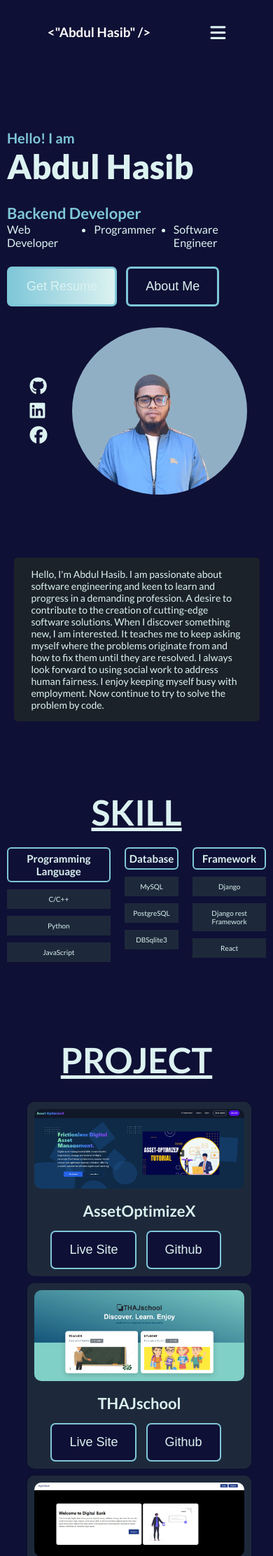
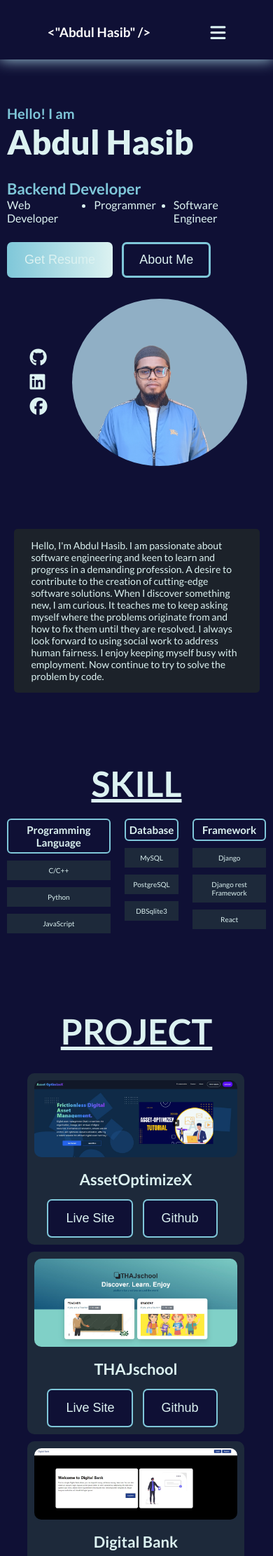
Before and after one commit to abdulHasib2030/portfolio, a Django app: page / in a window 390 px wide. Shown: the top 2224 px of the page at 70% size. Run offline with Django 4.2, Linux system fonts and the light colour scheme.

Commit message:
fixed navbar

```diff
--- a/portfolio/first_app/templates/base.html
+++ b/portfolio/first_app/templates/base.html
@@ -15,7 +15,7 @@
 </head>
 
 <body>
-  {% include 'message.html' %}
+{% include 'message.html' %}
 
   <!-- navber Start -->
   <section id="nav_main">
@@ -85,7 +85,7 @@
     </div>
 
     <div class="about_me" id="about-us">
-      <p>Hello, I'm Abdul Hasib. I am passionate about software engineering and keen to learn and progress in a demanding profession. A desire to contribute to the creation of cutting-edge software solutions. When I discover something new, I am interested. It teaches me to keep asking myself where the problems originate from and how to fix them until they are resolved. I always look forward to using social work to address human fairness. I enjoy keeping myself busy with employment. Now continue to try to solve the problem by code.</p>
+      <p>Hello, I'm Abdul Hasib. I am passionate about software engineering and keen to learn and progress in a demanding profession. A desire to contribute to the creation of cutting-edge software solutions. When I discover something new, I am curious. It teaches me to keep asking myself where the problems originate from and how to fix them until they are resolved. I always look forward to using social work to address human fairness. I enjoy keeping myself busy with employment. Now continue to try to solve the problem by code.</p>
     </div>
   </section>
 
@@ -172,7 +172,7 @@
         <img src="{% static 'img/undraw_personal_text_re_vqj3.svg' %}" alt="">
         <h2>Abdul Hasib</h2>
         <h3>Backend Developer</h3>
-        <p>Are You Looking For Your Business Online Presence?
+        <p>Are You Looking For Contact Me?
           I am here. 🙂</p>
       </div>
 
--- a/portfolio/first_app/templates/message.html
+++ b/portfolio/first_app/templates/message.html
@@ -1,6 +1,6 @@
 {% if messages %}
   {% for message in messages %}
-    <div style="color: white; background:black; padding:25px 25px; text-align:center;" >
+    <div style="color: black; background: linear-gradient(to right, var(--buttonColor), var(--fontColor)); padding:25px 25px; text-align:center; position:relative; width:100%; top:85px; left:0; right:0;" >
 
       <strong>{{message}}</strong>
     </div>
--- a/portfolio/static/css/style.css
+++ b/portfolio/static/css/style.css
@@ -22,6 +22,12 @@
 
 #nav_main {
   background: var(--backgroundColor);
+  position: fixed;
+  top: 0;
+  left: 0;
+  right: 0;
+  box-shadow: 0px 0px 20px 0px lightblue;
+
 }
 .navber ul li {
   display: inline-block;
@@ -61,7 +67,7 @@
 }
 #hero .container {
   display: flex;
-  margin-top: 100px;
+  margin-top: 200px;
   justify-content: center;
 }
 .first_child h4 {
@@ -101,13 +107,15 @@
   border: none;
   font-weight: 400;
   margin-right: 10px;
-  border: 3px solid var(--buttonColor);
+
 }
 .first_child button a{
   text-decoration: none;
   color: var(--fontColor);
 }
 .first_child button:last-child {
+  border: 3px solid var(--buttonColor);
+  padding: 12px 22px;
   background: var(--backgroundColor);
 
 }
@@ -137,6 +145,7 @@
 .second_child img {
   width: 350px;
   border-radius: 50%;
+  transition: 5s;
 }
 
 .about_me {
@@ -383,7 +392,7 @@
 
   #hero .container {
     display: flex;
-    margin-top: 100px;
+    margin-top: 150px;
     flex-direction: column;
     align-items: center;
     justify-content: center;
@@ -463,7 +472,7 @@
   }
   .project_child,
   .blog_child {
-  width: 320px;
+  width: 310px;
 }
 .second_child img {
   width: 250px;
```
